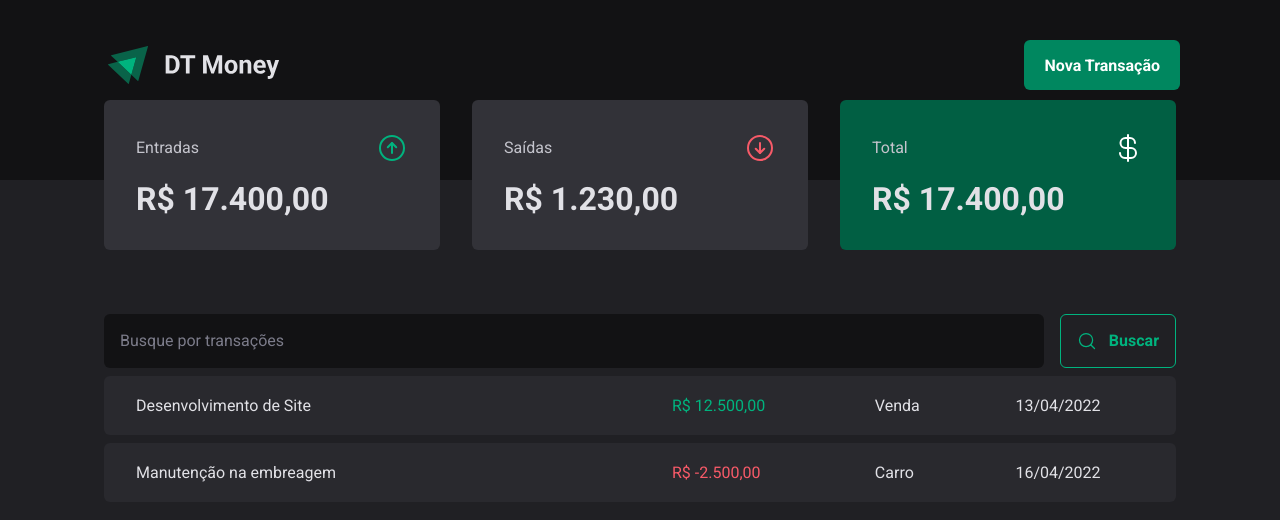
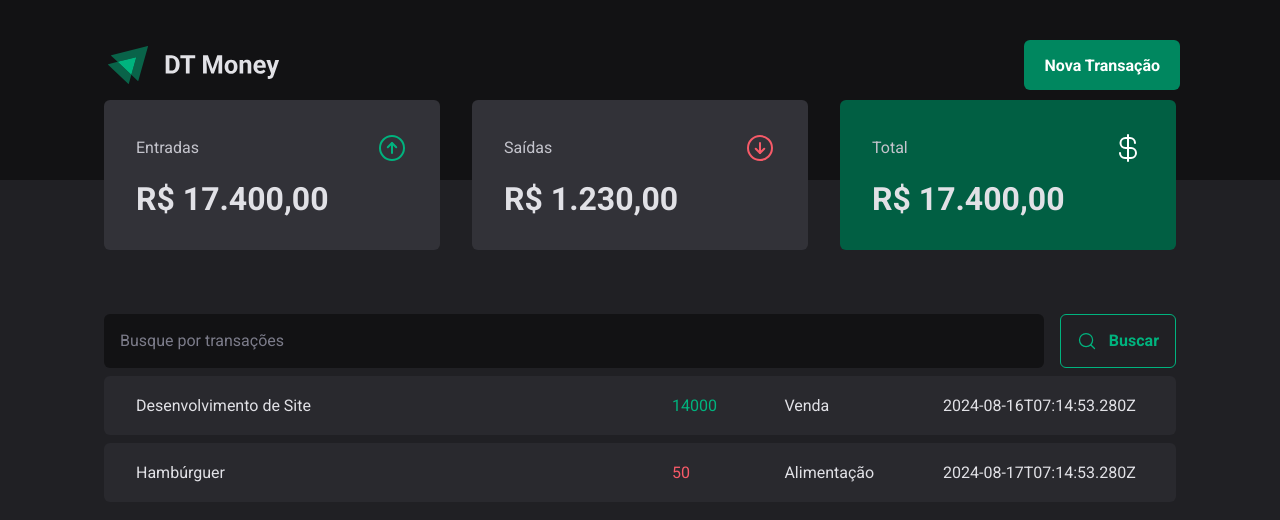
Before and after one commit to iPaulinh0/dt-money, a React (Vite) app: page / in a window 1280 px wide. Shown: the top 520 px of the page. Built offline with nearby package versions, Linux system fonts and the light colour scheme; data requests are answered from the project's data file.

Commit message:
setup: configure api callout and map the data on table

```diff
--- a/src/pages/Trasactions/index.tsx
+++ b/src/pages/Trasactions/index.tsx
@@ -1,9 +1,30 @@
+import { useEffect, useState } from "react";
 import { Header } from "../../components/Header";
 import { Summary } from "../../components/Summary";
 import { SearchForm } from "./components/SearchForm";
 import { PriceHighlight, TransactionsContainer, TransactionsTable } from "./styles";
 
+interface Transactions {
+  id: number;
+  description: string;
+  type: 'income' | 'outcome';
+  price: number;
+  category: string;
+  createdAt: string
+}
+
 export function Transactions() {
+
+  const [transactions, setTransactions] = useState<Transactions[]>([])
+
+  useEffect(() => {
+    fetch('http://localhost:3000/transactions')
+      .then(response => response.json())
+      .then(data => {
+        setTransactions(data)
+      })
+  }, [])
+
   return(
     <div>
       <Header />
@@ -13,22 +34,18 @@
         <SearchForm />
         <TransactionsTable>
           <tbody>
-            <tr>
-              <td width="50%">Desenvolvimento de Site</td>
-              <td>
-                <PriceHighlight variant="income">R$ 12.500,00</PriceHighlight>
-              </td>
-              <td>Venda</td>
-              <td>13/04/2022</td>
-            </tr>
-            <tr>
-              <td width="50%">Manutenção na embreagem</td>
-              <td>
-                <PriceHighlight variant="outcome">R$ -2.500,00</PriceHighlight>
-              </td>
-              <td>Carro</td>
-              <td>16/04/2022</td>
-            </tr>
+            {transactions.map(transaction => {
+              return(
+                <tr>
+                  <td width="50%">{transaction.description}</td>
+                  <td>
+                    <PriceHighlight variant={transaction.type}>{transaction.price}</PriceHighlight>
+                  </td>
+                  <td>{transaction.category}</td>
+                  <td>{transaction.createdAt}</td>
+                 </tr>
+              )
+            })}
           </tbody>
         </TransactionsTable>
       </TransactionsContainer>
```
